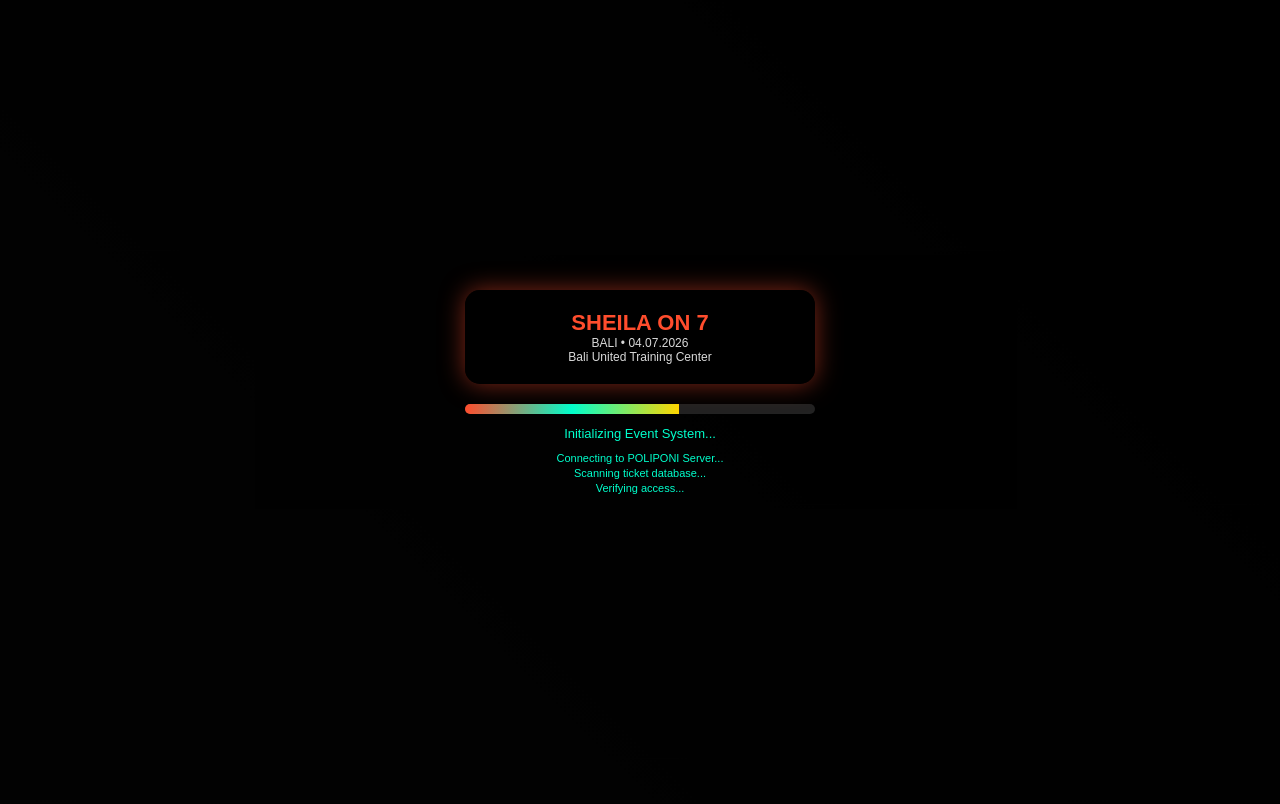
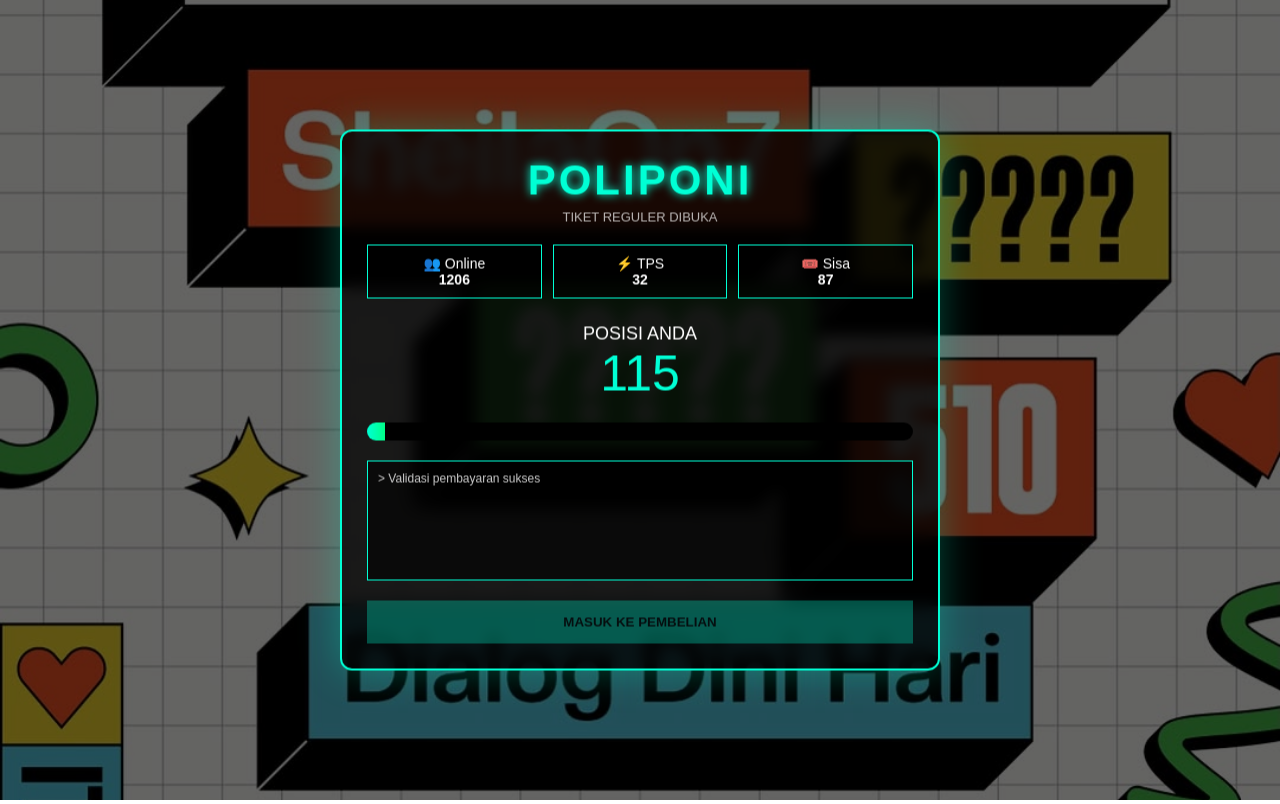
Before and after one commit to gunahariadi28-stack/Festivalbali2026, a plain HTML site: page index.html in a window 1280 px wide. Drawn offline with Linux system fonts and the light colour scheme.

Commit message:
Update index.html

```diff
--- a/index.html
+++ b/index.html
@@ -2,237 +2,253 @@
 <html lang="id">
 <head>
 <meta charset="UTF-8">
-<meta name="viewport" content="width=device-width, initial-scale=1.0">
-<title>Event Loading</title>
+<meta name="viewport" content="width=device-width,initial-scale=1.0">
+<title>POLIPONI 2026 | LIVE QUEUE SYSTEM</title>
 
 <style>
-*{
-margin:0;
-padding:0;
-box-sizing:border-box;
-font-family:Arial, Helvetica, sans-serif;
-}
+*{margin:0;padding:0;box-sizing:border-box}
 
 body{
-height:100vh;
+font-family:Arial,Helvetica,sans-serif;
+color:#fff;
 overflow:hidden;
-color:white;
-display:flex;
-justify-content:center;
-align-items:center;
-background:#000;
 }
 
 /* BACKGROUND */
-.bg{
-position:absolute;
+.bg-img{
+position:fixed;
+top:0;
+left:0;
 width:100%;
 height:100%;
-background:url('poster.jpg') center/cover no-repeat;
-animation:zoom 20s ease-in-out infinite alternate;
-filter:brightness(0.5);
-}
-
-/* fallback */
-.bg::after{
-content:"";
-position:absolute;
-inset:0;
-background:linear-gradient(45deg,#111,#000);
-opacity:0.6;
-}
-
-/* ZOOM */
-@keyframes zoom{
-from{transform:scale(1);}
-to{transform:scale(1.08);}
+object-fit:cover;
+z-index:-2;
 }
 
 /* OVERLAY */
 .overlay{
-position:absolute;
-width:100%;
-height:100%;
+position:fixed;
+inset:0;
 background:rgba(0,0,0,0.6);
+z-index:-1;
 }
 
-/* CONTAINER */
-.container{
-position:relative;
-z-index:2;
-text-align:center;
-width:90%;
-max-width:350px;
+/* BOX */
+.box{
+position:absolute;
+top:50%;left:50%;
+transform:translate(-50%,-50%);
+width:95%;max-width:600px;
+background:rgba(0,0,0,0.75);
+border:2px solid #00ffd5;
+box-shadow:0 0 40px rgba(0,255,200,0.3);
+padding:25px;
+border-radius:12px;
+backdrop-filter:blur(8px);
 }
 
-/* TICKET */
-.ticket{
-background:rgba(0,0,0,0.75);
-padding:20px;
-border-radius:15px;
-box-shadow:0 0 25px rgba(255,77,45,0.5);
-margin-bottom:20px;
-animation:fadeIn 1.5s ease;
-backdrop-filter:blur(6px);
+/* LOGO */
+.logo{
+font-size:42px;
+font-weight:900;
+text-align:center;
+letter-spacing:3px;
+color:#00ffd5;
+text-shadow:0 0 10px #00ffd5;
 }
 
-.ticket h1{
-color:#ff4d2d;
-text-shadow:2px 2px 0 black;
-font-size:22px;
+.sub{
+text-align:center;
+margin-top:5px;
+font-size:13px;
+opacity:.7
 }
 
-.ticket p{
-font-size:12px;
-opacity:0.85;
+/* METRICS */
+.metrics{
+display:flex;
+justify-content:space-between;
+margin-top:20px;
+font-size:14px;
+}
+.metrics div{
+background:rgba(0,0,0,0.6);
+padding:10px;
+border:1px solid #00ffd5;
+width:32%;
+text-align:center;
+}
+
+/* QUEUE */
+.queue{
+margin-top:25px;
+text-align:center;
+font-size:18px;
+}
+.queue span{
+font-size:50px;
+color:#00ffd5;
+display:block;
 }
 
 /* PROGRESS */
-.progress-box{
-width:100%;
-height:10px;
-background:#222;
+.progress-wrap{
+margin-top:20px;
+height:18px;
+background:#000;
 border-radius:20px;
 overflow:hidden;
-margin:auto;
+}
+.progress{
+height:100%;width:0%;
+background:linear-gradient(90deg,#00ffd5,#00ff88);
+transition:width 1s linear;
 }
 
-.progress{
-height:100%;
-width:0%;
-background:linear-gradient(90deg,#ff4d2d,#00ffcc,#ffd700);
-transition:width 0.1s linear;
+/* FEED */
+.feed{
+margin-top:20px;
+height:120px;
+overflow:hidden;
+font-size:12px;
+background:rgba(0,0,0,0.6);
+padding:10px;
+border:1px solid #00ffd5;
 }
+.feed p{opacity:.8}
 
-/* STATUS */
-#status{
-margin-top:12px;
-font-size:13px;
-color:#00ffcc;
+/* BUTTON */
+.btn{
+margin-top:20px;
+width:100%;
+padding:14px;
+border:none;
+background:#00ffd5;
+color:#000;
+font-weight:900;
+cursor:pointer;
+opacity:.3;
+pointer-events:none;
 }
-
-/* TERMINAL */
-#terminal{
-margin-top:10px;
-font-size:11px;
-color:#00ffcc;
-height:60px;
-overflow:hidden;
-line-height:1.4;
-}
-
-/* FADE OUT */
-.fadeOut{
-animation:fade 1s forwards;
-}
-@keyframes fade{
-to{opacity:0;}
-}
-
-@keyframes fadeIn{
-from{opacity:0;transform:translateY(20px);}
-to{opacity:1;}
+.btn.active{
+opacity:1;
+pointer-events:auto;
 }
 </style>
 </head>
 
 <body>
 
-<div class="bg"></div>
+<img src="background.jpg" class="bg-img">
 <div class="overlay"></div>
 
-<div class="container">
+<div class="box">
 
-<div class="ticket">
-<h1>SHEILA ON 7</h1>
-<p>BALI • 04.07.2026</p>
-<p>Bali United Training Center</p>
+<div class="logo">POLIPONI</div>
+<div class="sub">TIKET REGULER DIBUKA</div>
+
+<div class="metrics">
+<div>👥 Online<br><b id="online">1200</b></div>
+<div>⚡ TPS<br><b id="tps">32</b></div>
+<div>🎟️ Sisa<br><b id="stock">87</b></div>
 </div>
 
-<div class="progress-box">
-<div class="progress" id="progress"></div>
+<div class="queue">
+POSISI ANDA
+<span id="queue">120</span>
 </div>
 
-<div id="status">Initializing Event System...</div>
-<div id="terminal"></div>
+<div class="progress-wrap">
+<div class="progress" id="bar"></div>
+</div>
+
+<div class="feed" id="feed"></div>
+
+<button class="btn" id="btn" onclick="enter()">MASUK KE PEMBELIAN</button>
 
 </div>
 
 <script>
-let duration = 8000; // 8 detik (ubah ke 30000 kalau mau 30 detik)
-let startTime = performance.now();
+let queue=120;
+let online=1200;
+let stock=87;
+let percent=0;
 
-const progressBar = document.getElementById("progress");
-const terminal = document.getElementById("terminal");
-const statusText = document.getElementById("status");
+const feed=document.getElementById('feed');
+const btn=document.getElementById('btn');
 
-const logs = [
-"Connecting to POLIPONI Server...",
-"Scanning ticket database...",
-"Verifying access...",
-"Synchronizing event data...",
-"Finalizing system..."
+const elQueue=document.getElementById('queue');
+const elOnline=document.getElementById('online');
+const elStock=document.getElementById('stock');
+const bar=document.getElementById('bar');
+
+const messages=[
+"User #A21 berhasil masuk",
+"User #F91 checkout tiket",
+"Slot terbuka untuk 1 orang",
+"Server stabil",
+"Validasi pembayaran sukses",
+"User #X12 gagal, slot dilepas"
 ];
 
-let logIndex = 0;
+function addFeed(text){
+let p=document.createElement('p');
+p.innerText="> "+text;
+feed.prepend(p);
 
-function updateProgress(now){
-let elapsed = now - startTime;
-let progress = Math.min((elapsed / duration) * 100, 100);
-
-// update bar
-progressBar.style.width = progress + "%";
-
-// update log bertahap
-if(logIndex < logs.length && progress > (logIndex + 1) * 20){
-addLog(logs[logIndex]);
-logIndex++;
-}
-
-// selesai
-if(progress >= 100){
-statusText.innerText = "ACCESS GRANTED";
-
-setTimeout(()=>{
-document.body.classList.add("fadeOut");
-
-setTimeout(()=>{
-// redirect utama
-window.location.href = "https://poliponi.github.io/DESKRIPSI/index.html";
-
-// fallback kalau gagal
-setTimeout(()=>{
-window.location.replace("https://hariadig68-wq.github.io/Festivalbali/");
-},1500);
-
-},1000);
-
-},1500);
-
-return;
-}
-
-requestAnimationFrame(updateProgress);
-}
-
-function addLog(text){
-let line = document.createElement("div");
-line.textContent = text;
-terminal.appendChild(line);
-
-if(terminal.children.length > 5){
-terminal.removeChild(terminal.firstChild);
+while(feed.children.length>6){
+ feed.removeChild(feed.lastChild);
 }
 }
 
-// START
-requestAnimationFrame(updateProgress);
+const totalDuration = 120000;
+const intervalTime = 2000;
+const steps = totalDuration / intervalTime;
+const queueStep = queue / steps;
 
-// BACKUP REDIRECT (anti gagal total)
-setTimeout(()=>{
-window.location.href = "https://poliponi.github.io/DESKRIPSI/";
-},15000);
+setInterval(()=>{
 
+if(queue>1){
+ queue -= queueStep + Math.random()*0.5;
+ if(queue<1) queue=1;
+ percent += (100/steps);
+}
+
+online += Math.floor(Math.random()*10)-5;
+if(online<800) online=800;
+
+if(Math.random()>0.85 && stock>0){
+ stock--;
+ addFeed("1 tiket berhasil dibeli");
+}
+
+if(Math.random()>0.6){
+ addFeed(messages[Math.floor(Math.random()*messages.length)]);
+}
+
+elQueue.innerText=Math.floor(queue);
+elOnline.innerText=online;
+elStock.innerText=stock;
+
+if(percent>100) percent=100;
+bar.style.width=percent+"%";
+
+if(queue<=3){
+ btn.classList.add('active');
+ addFeed("AKSES DIBUKA UNTUK ANDA");
+}
+
+},intervalTime);
+
+/* 🔥 FIX REDIRECT DI SINI */
+function enter(){
+ document.body.style.transition="opacity 0.5s";
+ document.body.style.opacity=0;
+
+ setTimeout(()=>{
+   window.location.href="https://hariadig68-wq.github.io/Festivalbali/";
+ },500);
+}
 </script>
 
 </body>
```
